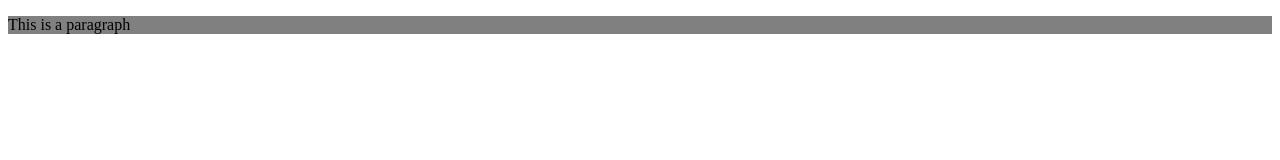
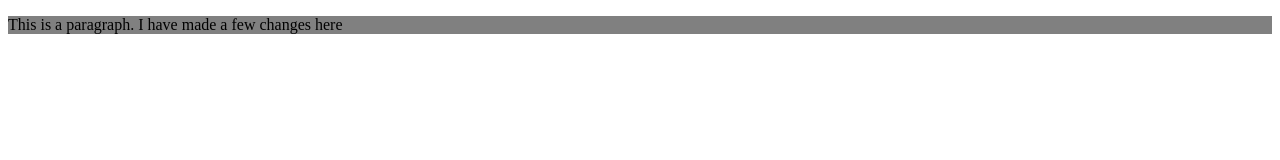
Before and after one commit to nlbabirye/lucytrial, a plain HTML site: page Classdemo.html in a window 1280 px wide. Drawn offline with Linux system fonts and the light colour scheme.

Commit message:
Changes saved

```diff
--- a/Classdemo.html
+++ b/Classdemo.html
@@ -10,6 +10,6 @@
 	</style>
 </head>
 <body>
-<p> This is a paragraph</p>
+<p> This is a paragraph. I have made a few changes here</p>
 </body>
 </html>
```
